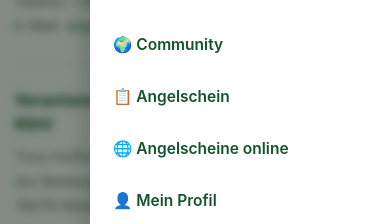
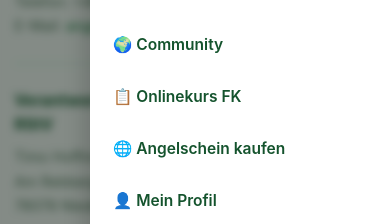
Before and after one commit to nelkemedia/ANGELMATE, a React (Vite) app in the folder client/: page /impressum in a window 390 px wide. Both pictures are taken after a click on the button "Menü". Shown: the part 286-510 px from the top of the page. Built offline with nearby package versions, Linux system fonts and the light colour scheme.

Commit message:
nav text

```diff
--- a/client/src/components/Navbar.jsx
+++ b/client/src/components/Navbar.jsx
@@ -28,7 +28,7 @@ export default function Navbar() {
           <NavLink to="/spots"><span className="nav-icon">📍</span><span className="nav-label">Spots</span></NavLink>
           <NavLink to="/forecast"><span className="nav-icon">🌤</span><span className="nav-label">Bissindex</span></NavLink>
           <NavLink to="/community"><span className="nav-icon">🌍</span><span className="nav-label">Community</span></NavLink>
-          <NavLink to="/license"><span className="nav-icon">📋</span><span className="nav-label"> Onlinekurs FK</span></NavLink>
+          <NavLink to="/license"><span className="nav-icon">📋</span><span className="nav-label">Onlinekurs FK</span></NavLink>
           <a href="https://www.hejfish.com/?gad_source=1&gad_campaignid=9541949489&gbraid=0AAAAAC0qlLk0B7q8mvReA6GRQGFnH4kPg&gclid=CjwKCAjwqazPBhALEiwAOuXqdNI9VcDRImuN9Rc8jecZpTiKPpzjPcJwZ_skxVLiPIeUx5O9SE4twxoCeYAQAvD_BwE" target="_blank" rel="noreferrer"><span className="nav-icon">🌐</span><span className="nav-label">Angelscheine kaufen</span></a>
           {user?.role === 'ADMIN' && <NavLink to="/admin"><span className="nav-icon">🛡</span><span className="nav-label">Admin</span></NavLink>}
         </div>
@@ -68,8 +68,8 @@ export default function Navbar() {
               <NavLink to="/spots" onClick={close}>📍 Angelspots</NavLink>
               <NavLink to="/forecast" onClick={close}>🌤 Bissindex</NavLink>
               <NavLink to="/community" onClick={close}>🌍 Community</NavLink>
-              <NavLink to="/license" onClick={close}>📋 Angelschein</NavLink>
-              <a href="https://www.hejfish.com/?gad_source=1&gad_campaignid=9541949489&gbraid=0AAAAAC0qlLk0B7q8mvReA6GRQGFnH4kPg&gclid=CjwKCAjwqazPBhALEiwAOuXqdNI9VcDRImuN9Rc8jecZpTiKPpzjPcJwZ_skxVLiPIeUx5O9SE4twxoCeYAQAvD_BwE" target="_blank" rel="noreferrer" onClick={close}>🌐 Angelscheine online</a>
+              <NavLink to="/license" onClick={close}>📋 Onlinekurs FK</NavLink>
+              <a href="https://www.hejfish.com/?gad_source=1&gad_campaignid=9541949489&gbraid=0AAAAAC0qlLk0B7q8mvReA6GRQGFnH4kPg&gclid=CjwKCAjwqazPBhALEiwAOuXqdNI9VcDRImuN9Rc8jecZpTiKPpzjPcJwZ_skxVLiPIeUx5O9SE4twxoCeYAQAvD_BwE" target="_blank" rel="noreferrer" onClick={close}>🌐 Angelschein kaufen</a>
               {user?.role === 'ADMIN' && <NavLink to="/admin" onClick={close}>🛡 Admin-Bereich</NavLink>}
               <NavLink to="/profile" onClick={close}>👤 Mein Profil</NavLink>
             </nav>
```
